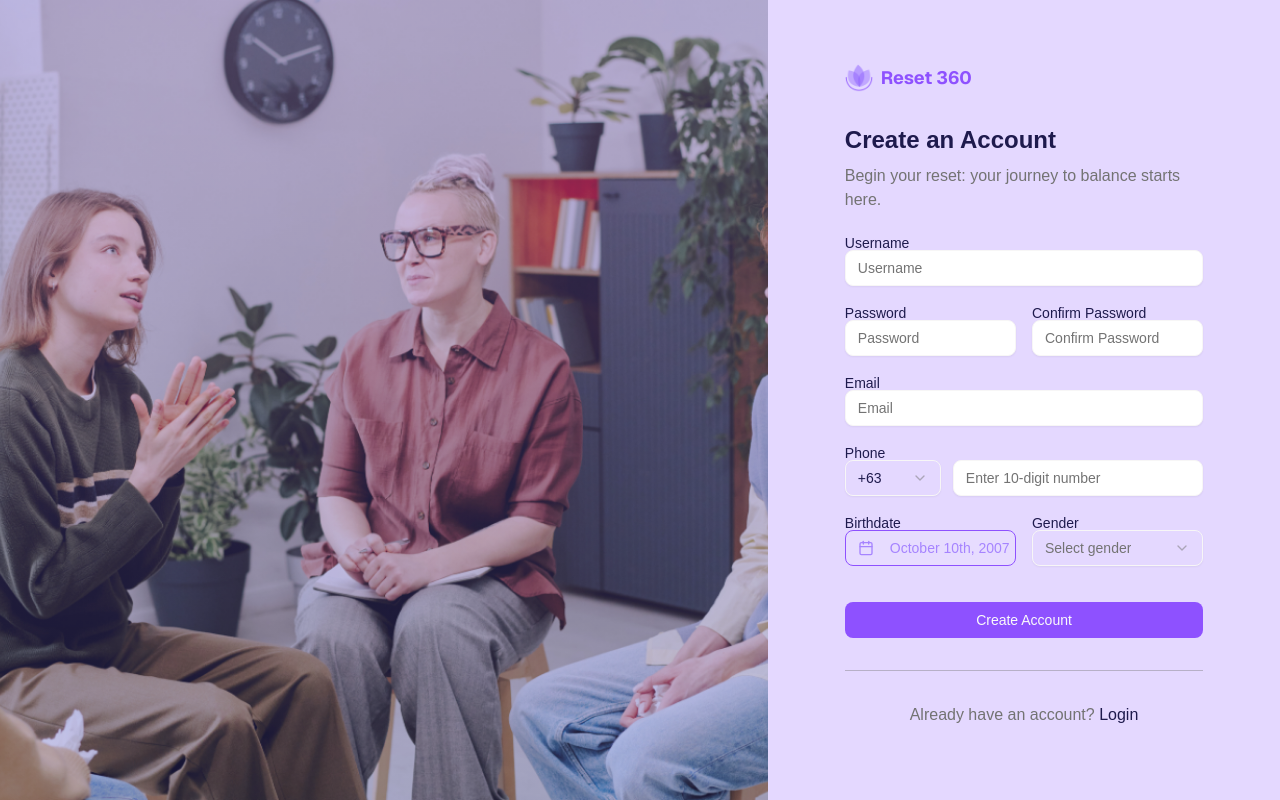
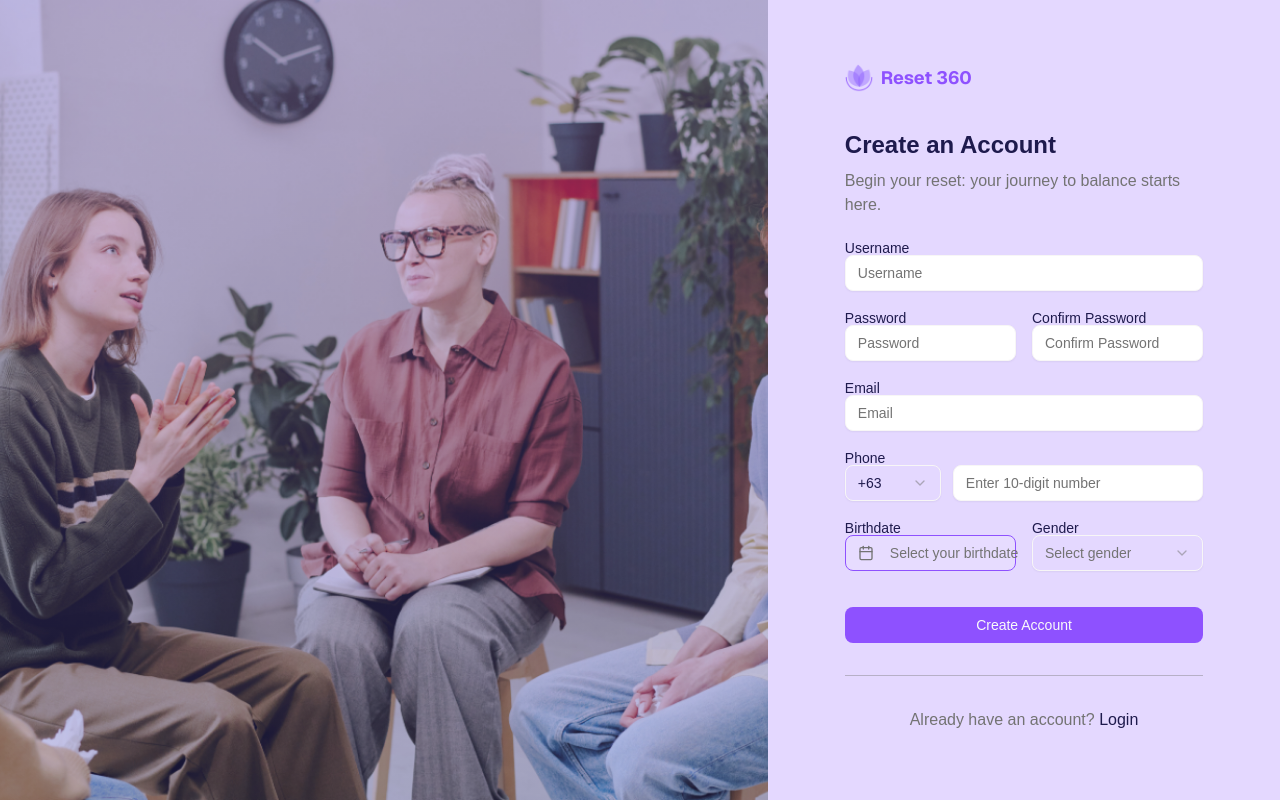
Before and after one commit to Reset-360/reset360-app, a Next.js app: page /register in a window 1280 px wide. Built offline with nearby package versions, Linux system fonts and the light colour scheme; a web font is replaced by a local one.

Commit message:
fix:default birthdate and today select

```diff
--- a/src/app/(auth)/register/page.tsx
+++ b/src/app/(auth)/register/page.tsx
@@ -59,7 +59,7 @@
       </nav>
 
       {/* Register Form */}
-      <div>
+      <div className='flex-1 flex flex-col justify-center'>
         <h2 className="text-2xl font-semibold mb-2">Create an Account</h2>
         <p className="text-md text-muted-foreground mb-6">
           Begin your reset: your journey to balance starts here.
@@ -71,7 +71,7 @@
             password: '',
             confirmPassword: '',
             gender: '',
-            birthDate: defaultDate,
+            birthDate: '',
             email: '',
             phone: '',
             countryCode: '+63',
@@ -242,7 +242,7 @@
                             ? new Date(values.birthDate)
                             : defaultDate
                         }
-                        onSelect={(date) => {
+                        onSelect={(date: any) => {
                           if (date) {
                             setFieldValue('birthDate', date);
                           } else {
```
